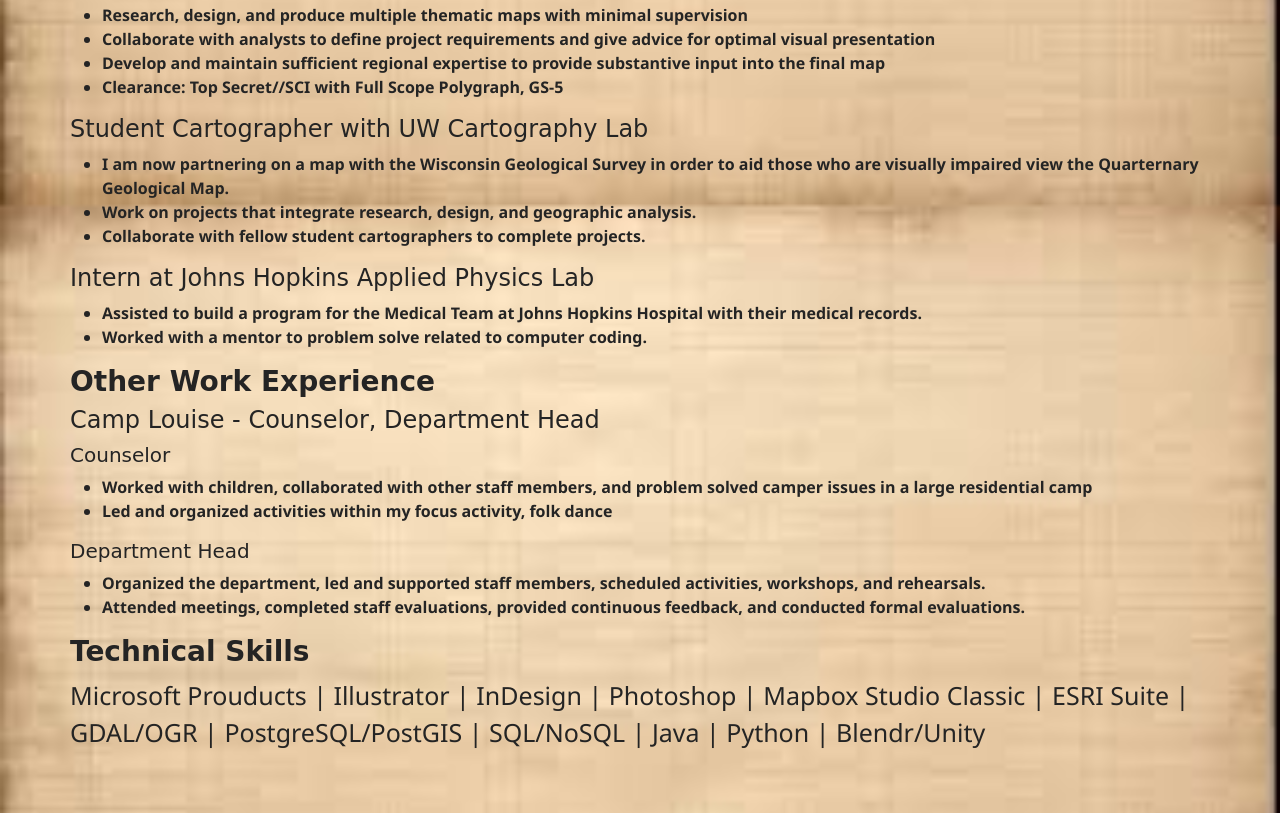
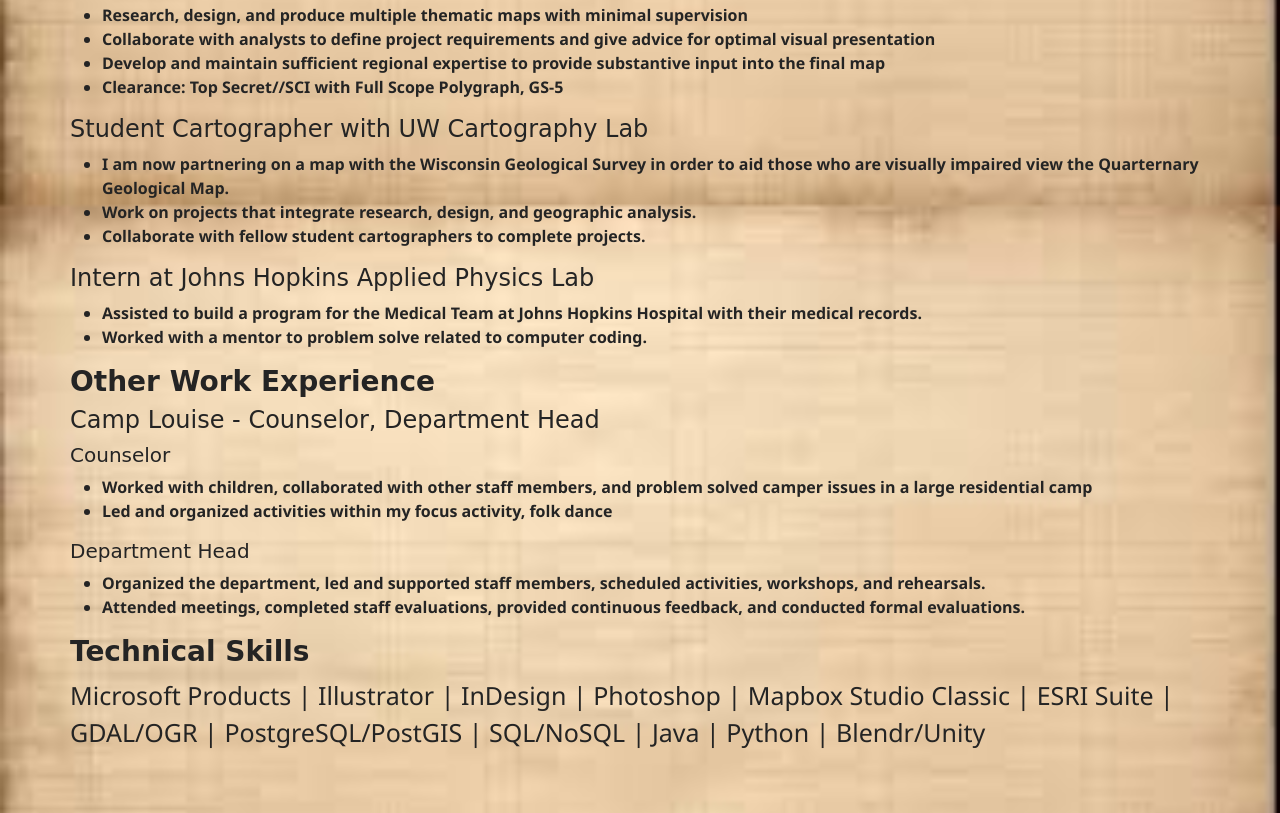
Before and after one commit to ellamatz12/Ella_Matz_Portfolio, a plain HTML site: page cv.html in a window 1280 px wide. Shown: the part 646-1459 px from the top of the page. Drawn offline with Linux system fonts and the light colour scheme; a web font is replaced by a local one.

Commit message:
Minor Updates

```diff
--- a/cv.html
+++ b/cv.html
@@ -63,6 +63,7 @@
                         <a class="nav-link active" href="cv.html">
                             <h6>CV</h6>
                         </a>
+                    </li>
                 </ul>
             </div> <!-- end .navbar-collapse -->
         </div> <!-- end .container-fluid -->
@@ -124,7 +125,7 @@
                 </ul>
                 <h3><b>Technical Skills</b></h3>
                 <p>
-                    Microsoft Prouducts | Illustrator | InDesign | Photoshop | Mapbox Studio Classic | ESRI Suite |
+                    Microsoft Products | Illustrator | InDesign | Photoshop | Mapbox Studio Classic | ESRI Suite |
                     GDAL/OGR | PostgreSQL/PostGIS | SQL/NoSQL | Java | Python | Blendr/Unity
                 </p>
             </div>
```
Also changed, not shown: index.html (+1 -0 lines), portfolio/china.html (+1 -0 lines), portfolio/cyberpunk.html (+1 -0 lines), portfolio/fastfashion.html (+1 -0 lines), portfolio/humanmigration.html (+1 -0 lines), portfolio/skiresort.html (+1 -0 lines), portfolio/typeography.html (+1 -0 lines), portfolio/walkingtour.html (+1 -0 lines).
